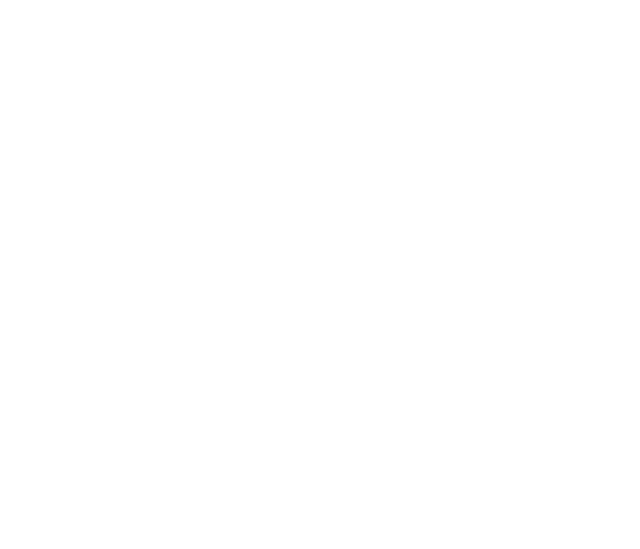
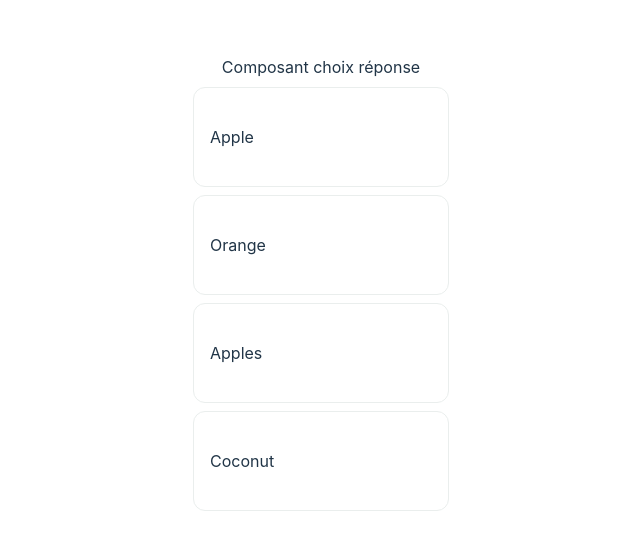
Before and after one commit to code-dev-pro/-Pidu-JCH-MLE, a React (Vite) app: page /storybook in a window 1280 px wide. Before the commit this address had no page. Shown: the part 113-662 px from the top of the page, without its empty margins (319-959 px from the left). Built offline with nearby package versions, Linux system fonts and the light colour scheme.

Commit message:
feat: création des composants unitaires pour le composant bloc choix réponse

```diff
--- a/src/App.tsx
+++ b/src/App.tsx
@@ -1,11 +1,12 @@
 import './App.css'
 import { Routes, Route } from 'react-router-dom'
-import Home from '@/pages/Home'
-import Level from '@/pages/Level'
-import Result from '@/pages/Result'
+import Home from '@/pages/home'
+import Level from '@/pages/level'
+import Result from '@/pages/result'
 // YOU CAN NOW USE ALIAS IN YOUR IMPORTS
-import Exercice from '@/pages/Exercice'
+import Exercice from '@/pages/exercice'
 import Tracker from '@/store/test'
+import StoryBook from '@/pages/storybook'
 
 function App() {
   return (
@@ -13,8 +14,10 @@
       <Route path="" element={<Home />} />
       <Route path="level" element={<Level />} />
       <Route path="exercice/:levelId/:questionId" element={<Exercice />} />
+      <Route path="exercice" element={<Exercice />} />
       <Route path="result" element={<Result />} />
       <Route path="test" element={<Tracker />} />
+      <Route path="storybook" element={<StoryBook />} />
     </Routes>
   )
 }
--- /dev/null
+++ b/src/components/card-answer.tsx
@@ -0,0 +1,27 @@
+import useAnswerStore from '@/store/store-answer'
+
+interface CardAnswerProps {
+  title: string
+  index: number
+}
+
+export default function CardAnswer({ title, index }: CardAnswerProps) {
+  const { clickedIndex, setClickedIndex } = useAnswerStore()
+
+  console.log(clickedIndex === index ? 'Le bouton est cliqué' : 'Le bouton est décoché')
+
+  return (
+    <div className="flex gap-24 m-2">
+      <button
+        onClick={() => setClickedIndex(index)}
+        className={`rounded-xl w-64 h-25 flex items-center p-4 border ${
+          clickedIndex === index
+            ? 'bg-[#FFF7F0] border-[#FF8B2D]'
+            : 'border-[#EAEEED] hover:bg-[#FFF7F0] hover:border-[#FF8B2D]'
+        }`}
+      >
+        {title}
+      </button>
+    </div>
+  )
+}
--- /dev/null
+++ b/src/components/title.tsx
@@ -0,0 +1,13 @@
+type TTitle = 'h1' | 'h2' | 'h3'
+
+interface ITitle {
+  title: string
+  tag: TTitle
+}
+
+export default function Title({ title, tag }: ITitle) {
+  if (tag === 'h1') return <h1>{title}</h1>
+  if (tag === 'h2') return <h2>{title}</h2>
+  if (tag === 'h3') return <h3>{title}</h3>
+  return <h1>{title}</h1>
+}
--- a/src/index.css
+++ b/src/index.css
@@ -37,7 +37,7 @@
   line-height: 1.1;
 }
 
-button {
+/* button {
   border-radius: 8px;
   border: 1px solid transparent;
   padding: 0.6em 1.2em;
@@ -54,7 +54,7 @@
 button:focus,
 button:focus-visible {
   outline: 4px auto -webkit-focus-ring-color;
-}
+} */
 
 @media (prefers-color-scheme: light) {
   :root {
@@ -64,7 +64,7 @@
   a:hover {
     color: #747bff;
   }
-  button {
+  /* button {
     background-color: #f9f9f9;
-  }
+  } */
 }
--- a/src/pages/Exercice.tsx
+++ b/src/pages/Exercice.tsx
@@ -1,7 +1,9 @@
+import Title from '@/components/title'
+
 export default function Exercice() {
   return (
     <>
-      <h1>QCM</h1>
+      <Title tag="h3" title="Bonjour Laurent" />
     </>
   )
 }
--- /dev/null
+++ b/src/pages/storybook.tsx
@@ -0,0 +1,14 @@
+import Title from '@/components/title'
+import CardAnswer from '@/components/card-answer'
+
+export default function StoryBook() {
+  return (
+    <>
+      <Title tag="h3" title="Composant choix réponse" />
+      <CardAnswer index={1} title="Apple" />
+      <CardAnswer index={2} title="Orange" />
+      <CardAnswer index={3} title="Apples" />
+      <CardAnswer index={4} title="Coconut" />
+    </>
+  )
+}
--- /dev/null
+++ b/src/store/store-answer.tsx
@@ -0,0 +1,13 @@
+import { create } from 'zustand'
+
+interface AnswerStore {
+  clickedIndex: number
+  setClickedIndex: (index: number) => void
+}
+
+const useAnswerStore = create<AnswerStore>(set => ({
+  clickedIndex: 0,
+  setClickedIndex: index => set(() => ({ clickedIndex: index })),
+}))
+
+export default useAnswerStore
```
